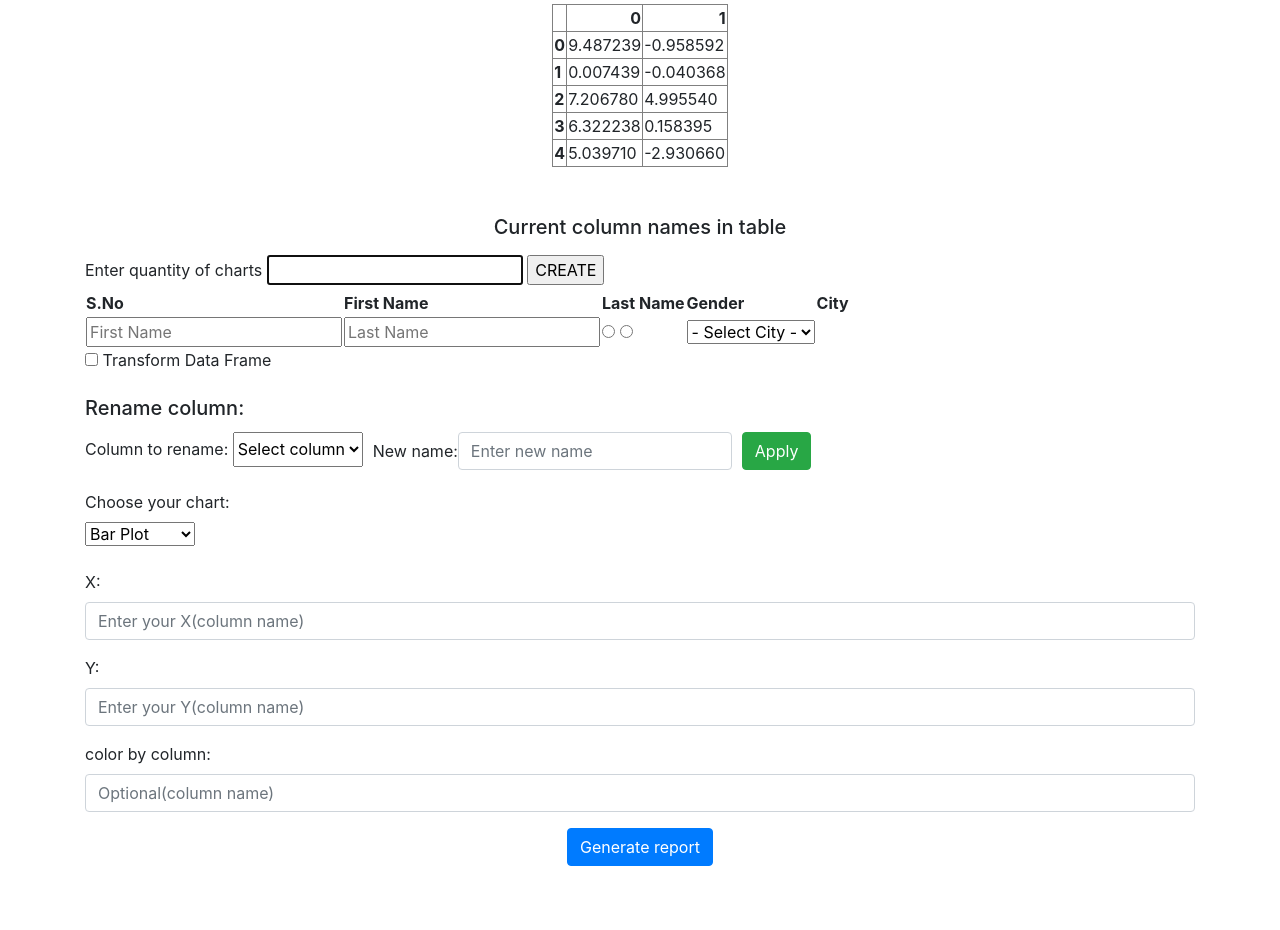
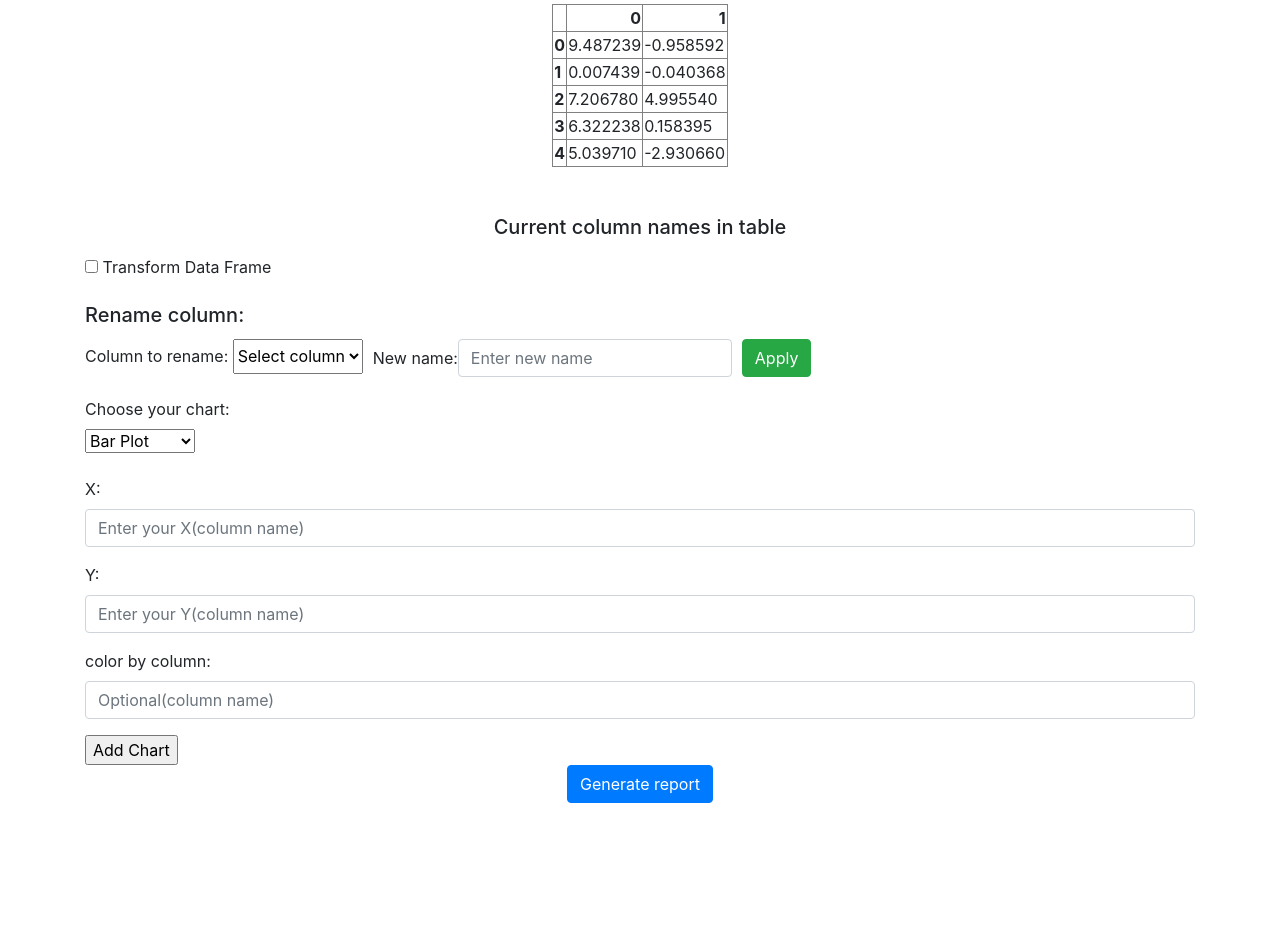
Before and after one commit to pawelczyz55/engineering-project, a Flask app: page /visualization-and-reporting in a window 1280 px wide. Shown: the part 182-1112 px from the top of the page. After the commit the page ends 985 px from the top, so only its background shows below. Run offline with Flask 2, Linux system fonts and the light colour scheme; a user stored in the database is signed in; some libraries are stand-ins or nearby versions.

Commit message:
adding forms

```diff
--- a/website/templates/table.html
+++ b/website/templates/table.html
@@ -1,4 +1,10 @@
 {% block table %}
+<div id="mainAddCharts">
+    <label id="lblQuantityCharts">Enter quantity of charts</label>
+    <input type="text" id="txtQuantityCharts"/>
+    <input type="button" value="CREATE" id="btnQuantityCharts">
+</div>
+
 <table>
     <tr>
         <th> S.No</th>
--- a/website/templates/visualization_and_reporting.html
+++ b/website/templates/visualization_and_reporting.html
@@ -27,48 +27,6 @@
         <h5>Current column names in table</h5>
         <p>{{ columnsNames }} </p>
     </div>
-
-    <div id="mainAddCharts">
-        <label id="lblQuantityCharts">Enter quantity of charts</label>
-        <input type="text" id="txtQuantityCharts"/>
-        <input type="button" value="CREATE" id="btnQuantityCharts">
-
-    </div>
-    <table>
-        <tr>
-            <th> S.No</th>
-            <th> First Name</th>
-            <th> Last Name</th>
-            <th> Gender</th>
-            <th> City</th>
-        </tr>
-
-        <tr>
-            <td>
-                <input type="text" id="txtFName" placeholder="First Name" autofocus/>
-            </td>
-
-            <td>
-                <input type="text" id="txtLName" placeholder="Last Name" autofocus/>
-            </td>
-
-            <td>
-                <input type="radio" name="Gender" value="M"/>
-                <input type="radio" name="Gender" value="F"/>
-            </td>
-
-            <td>
-                <select id="ddlCity">
-                    <option value="0"> - Select City - </option>
-                    <option value="1"> - Baroda - </option>
-                    <option value="2"> - Warsaw - </option>
-                    <option value="3"> - Testing3 - </option>
-                    <option value="4"> - Testing4- </option>
-                    <option value="5"> - Testing5 - </option>
-                </select>
-            </td>
-        </tr>
-    </table>
 
     <form method="POST">
         <div class="form-group">
@@ -144,10 +102,17 @@
             />
         </div>
 
+        <div id="mainAddCharts">
+            <input type="button" value="Add Chart" id="btnQuantityCharts">
+        </div>
+
         <div align="center">
             <button type="submit" class="btn btn-primary"> Generate report </button>
         </div>
     </form>
+
+    <div id="controllHtml">
+    </div>
 
 
 
```
Also changed, not shown: website/static/CreateDynamicHtmlControll.js (+54 -7 lines).
